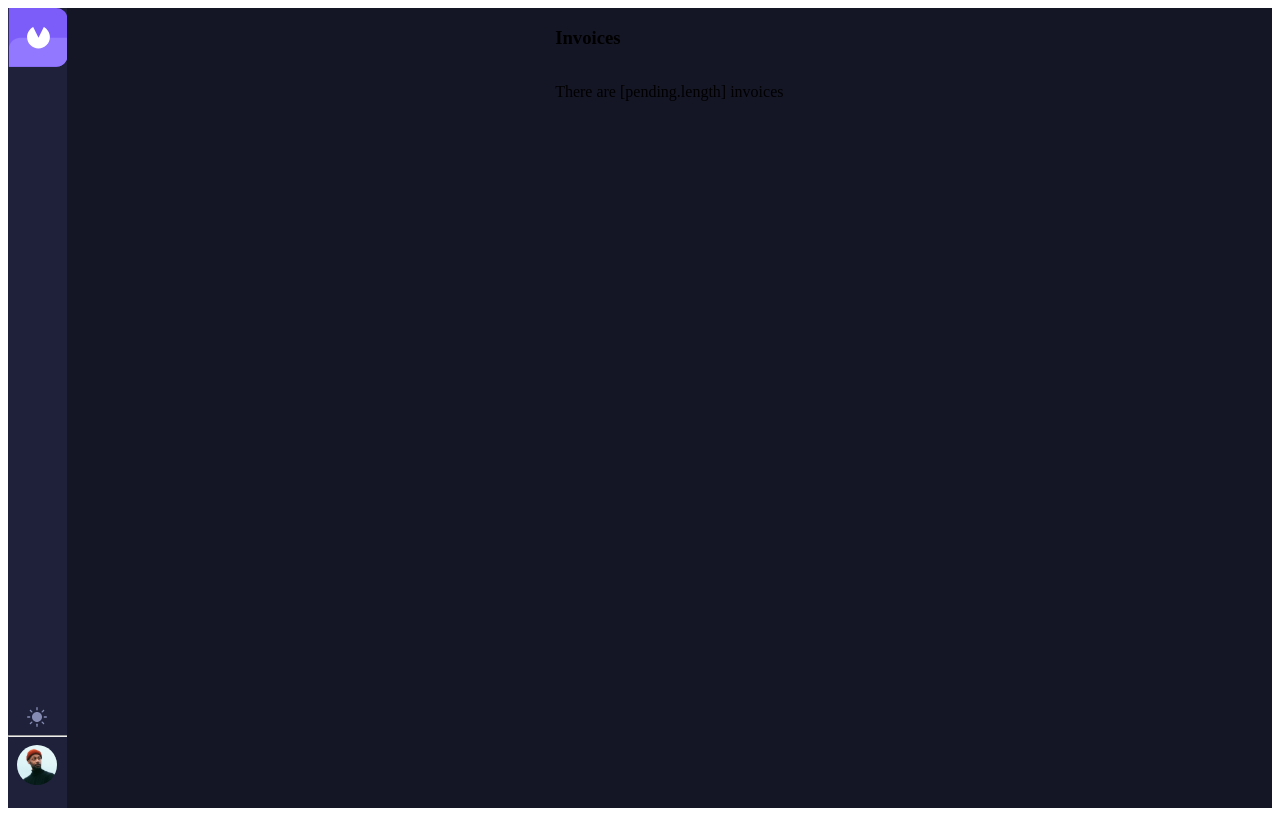
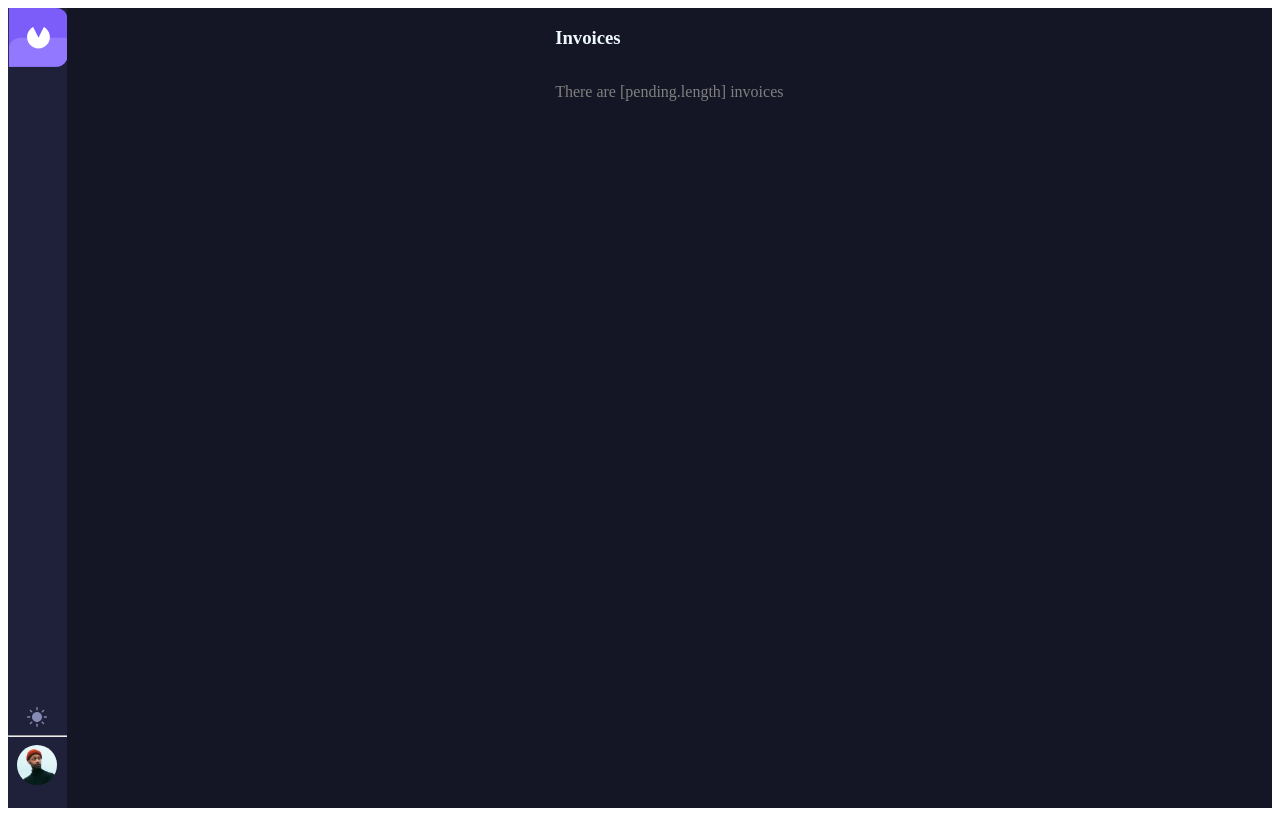
Before and after one commit to Abishop0831/InvoiceApp, an Angular app in the folder myApp/: page / in a window 1280 px wide. Built offline with nearby package versions, Linux system fonts and the light colour scheme; what @ngrx/store would draw is missing.

Commit message:
bootstrap imported. adding dropdown menus on invoice nav

```diff
--- a/myApp/angular.json
+++ b/myApp/angular.json
@@ -90,9 +90,13 @@
               "src/assets"
             ],
             "styles": [
+              "node_modules/bootstrap/dist/css/bootstrap.min.css",
               "src/styles.css"
             ],
-            "scripts": []
+            "scripts": [
+
+            "node_modules/bootstrap/dist/js/bootstrap.bundle.min.js"
+            ]
           }
         }
       }
--- a/myApp/src/app/home/home.component.css
+++ b/myApp/src/app/home/home.component.css
@@ -21,7 +21,14 @@
 .left {
     display: flex;
     flex-direction: column;
+}
 
+.left h1 {
+    color:aliceblue
+}
+
+.left p {
+    color: gray;
 }
 
 .right {
```
